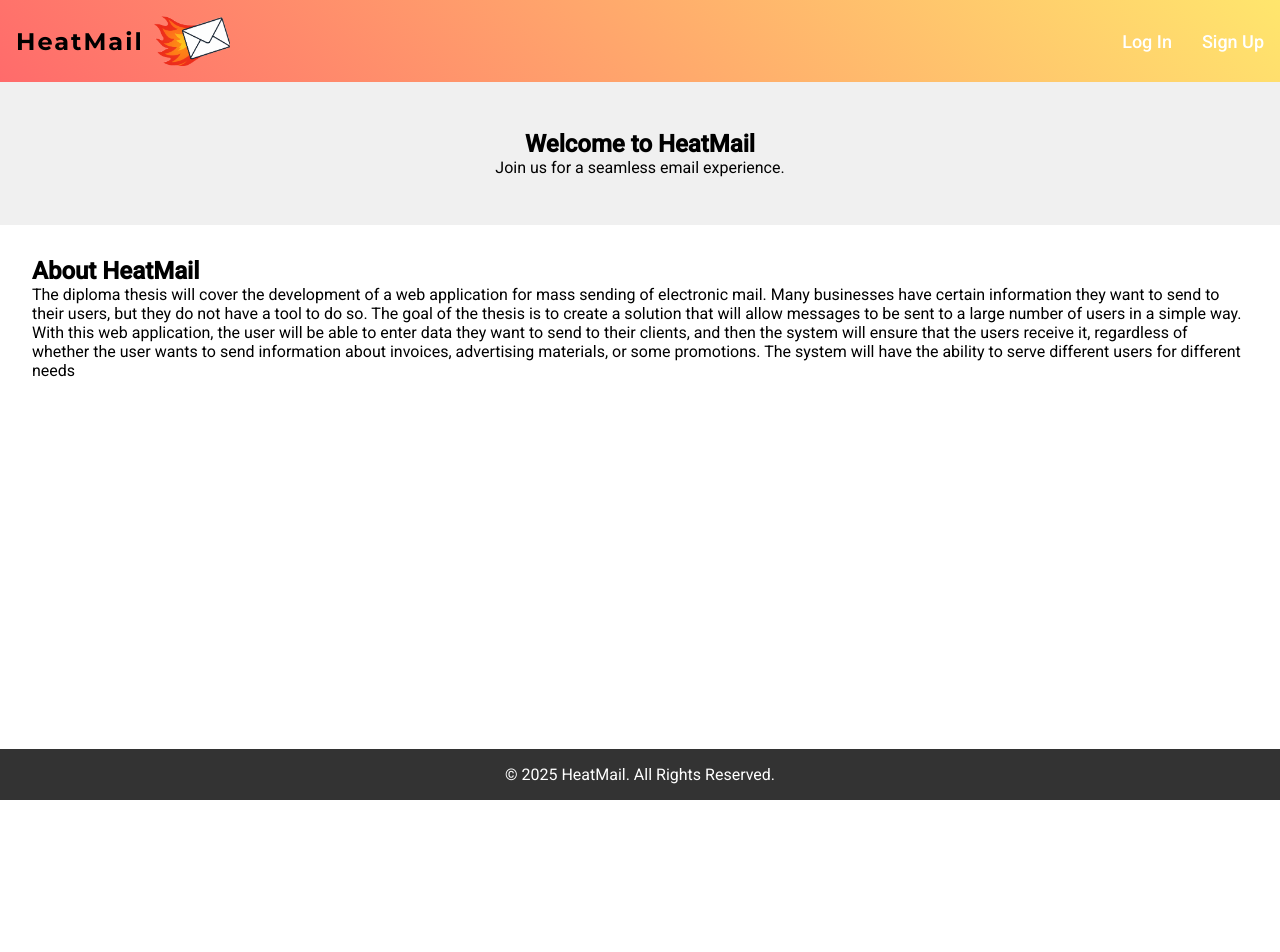
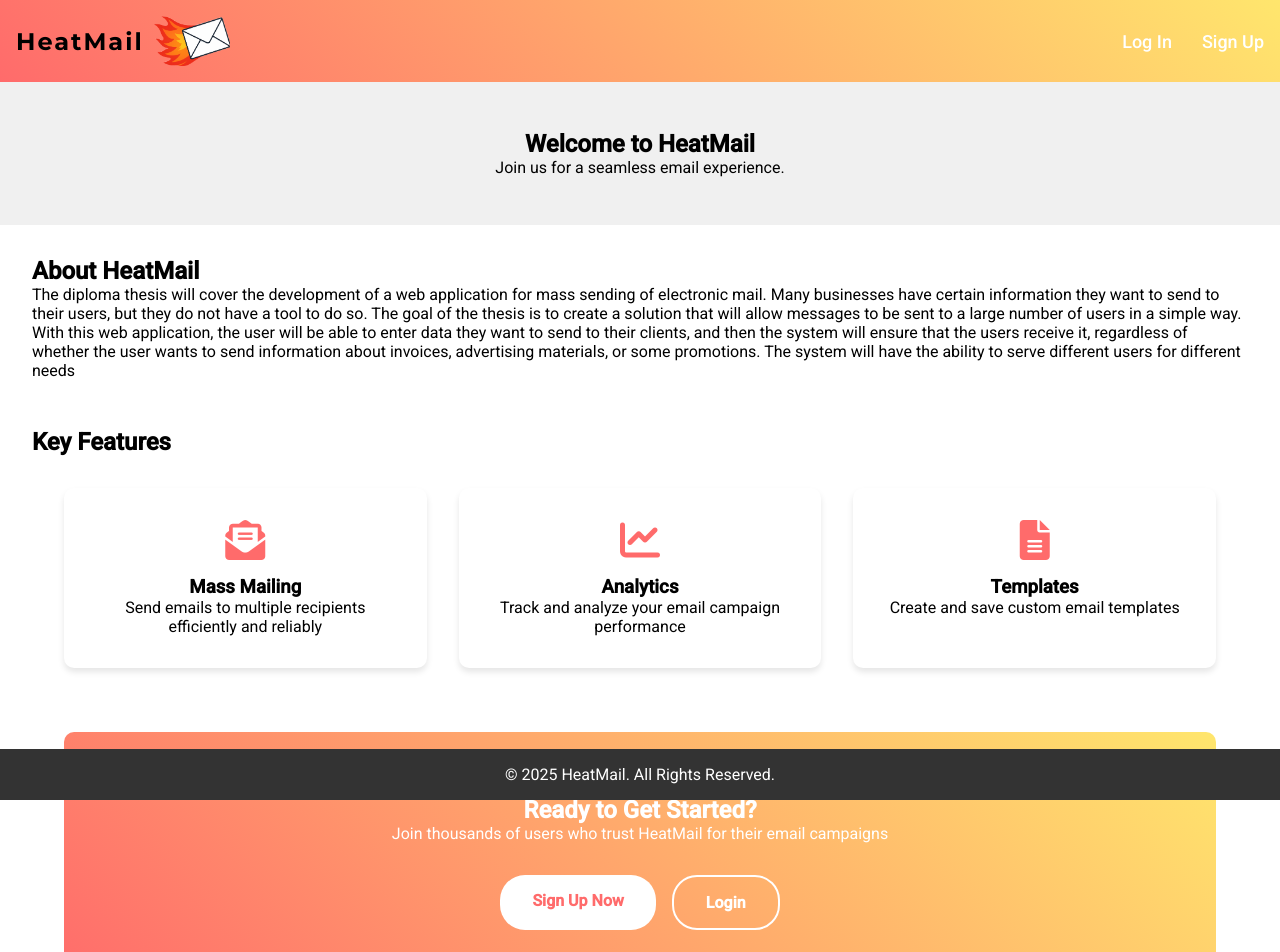
Before and after one commit to BojanDabevski/HeatMail_FE, an Angular app in the folder heat-mail-fe/: page /homepage in a window 1280 px wide. Shown: the top 952 px of the page. Before the commit the page ends 800 px from the top, so only its background shows below. Built offline with nearby package versions, Linux system fonts and the light colour scheme.

Commit message:
Implement homepage and dashboard improvements

```diff
--- a/heat-mail-fe/package.json
+++ b/heat-mail-fe/package.json
@@ -13,12 +13,12 @@
   "dependencies": {
     "@angular-devkit/build-angular": "^19.2.7",
     "@angular/animations": "^19.0.0",
-    "@angular/cdk": "^19.2.3",
+    "@angular/cdk": "^19.2.19",
     "@angular/common": "^19.0.0",
     "@angular/compiler": "^19.0.0",
     "@angular/core": "^19.0.0",
     "@angular/forms": "^19.0.0",
-    "@angular/material": "^19.2.3",
+    "@angular/material": "^19.2.19",
     "@angular/platform-browser": "^19.0.0",
     "@angular/platform-browser-dynamic": "^19.0.0",
     "@angular/platform-server": "^19.0.0",
--- a/heat-mail-fe/src/app/pages/attachments/attachments.component.html
+++ b/heat-mail-fe/src/app/pages/attachments/attachments.component.html
@@ -2,21 +2,21 @@
   <p>Welcome <b>{{fullName}}</b> to your Attachments</p>
 
   <table mat-table [dataSource]="dataSource" class="mat-elevation-z8">
-    <!-- Existing ID Column -->
+
     <ng-container matColumnDef="id">
       <th mat-header-cell *matHeaderCellDef> ID </th>
       <td mat-cell *matCellDef="let element"> {{element.id}} </td>
     </ng-container>
 
-    <!-- Existing Attachment Title Column -->
+
     <ng-container matColumnDef="mail_attachment_title">
       <th mat-header-cell *matHeaderCellDef> Attachment Title </th>
       <td mat-cell *matCellDef="let element"> {{element.mail_attachment_title}} </td>
     </ng-container>
 
-    <!-- New Actions Column -->
+
     <ng-container matColumnDef="actions">
-      <th mat-header-cell *matHeaderCellDef> Actions </th>
+      <th mat-header-cell *matHeaderCellDef>Delete Attachment</th>
       <td mat-cell *matCellDef="let element">
         <button mat-raised-button class="delete-mails-button" color="yellow" (click)="onDeleteClick(element)">Delete</button>
       </td>
--- a/heat-mail-fe/src/app/pages/dashboard/dashboard.component.css
+++ b/heat-mail-fe/src/app/pages/dashboard/dashboard.component.css
@@ -108,3 +108,31 @@
   .status-failed {
     color: red;
   }
+
+  .stats-cards {
+    display: grid;
+    grid-template-columns: repeat(auto-fit, minmax(200px, 1fr));
+    gap: 1rem;
+    margin: 1rem 0;
+  }
+
+  .stat-card {
+    padding: 1rem;
+    text-align: center;
+    background: linear-gradient(45deg, #FF6B6B, #FFE66D);
+    color: white;
+  }
+
+  .stat-card mat-card-title {
+    font-size: 1.1rem;
+    margin-bottom: 0.5rem;
+  }
+
+  .stat-card mat-card-content {
+    font-size: 2rem;
+    font-weight: bold;
+  }
+.mat-row:hover {
+  background-color: rgba(255, 107, 107, 0.1);
+  cursor: pointer;
+}
--- a/heat-mail-fe/src/app/pages/dashboard/dashboard.component.html
+++ b/heat-mail-fe/src/app/pages/dashboard/dashboard.component.html
@@ -1,6 +1,12 @@
-<div class="dashboard-container"  style="overflow: auto;">
+<div class="dashboard-container" style="overflow: auto;">
   <p>Welcome <b>{{fullName}}</b> to your Dashboard</p>
+
   <div class="date-picker">
+    <mat-form-field class="search-field">
+      <mat-label>Search</mat-label>
+      <input matInput (keyup)="applyFilter($event)" placeholder="Search mails..." #input>
+      <mat-icon matSuffix>search</mat-icon>
+    </mat-form-field>
     <mat-form-field appearance="fill">
       <mat-label>Select Month and Year</mat-label>
       <input matInput [matDatepicker]="picker" [(ngModel)]="selectedDate" />
@@ -11,6 +17,28 @@
     <button mat-raised-button class="fetch-date" color="yellow" (click)="fetchDashboardData()">Fetch Data</button>
     <button mat-raised-button class="fetch-date" color="yellow" (click)="exportToCSV()">Download CSV</button>
     <button mat-raised-button class="fetch-date" color="yellow" (click)="onDeleteClick()">Delete HeatMail</button>
+  </div>
+  <div class="stats-cards">
+    <mat-card class="stat-card">
+      <div mat-card-title>Total Mails</div>
+      <div class="mat-card-content">{{dataSource.data.length}}</div>
+    </mat-card>
+    <mat-card class="stat-card">
+      <div mat-card-title>Finished</div>
+      <div class="mat-card-content">{{getStatusCount('FINISHED')}}</div>
+    </mat-card>
+    <mat-card class="stat-card">
+      <div mat-card-title>In Process</div>
+      <div class="mat-card-content">{{getStatusCount('MAIL_IN_PROCESS')}}</div>
+    </mat-card>
+    <mat-card class="stat-card">
+      <div mat-card-title>Failed</div>
+      <div class="mat-card-content">{{getStatusCount('FAILED')}}</div>
+    </mat-card>
+      <mat-card class="stat-card">
+      <div mat-card-title>Imported</div>
+      <div class="mat-card-content">{{getStatusCount('IMPORTED')}}</div>
+    </mat-card>
   </div>
   <table mat-table [dataSource]="dataSource" class="mat-elevation-z8">
     <!-- Month Column -->
@@ -72,6 +100,17 @@
     <!-- Table Header and Rows -->
     <tr mat-header-row *matHeaderRowDef="displayedColumns"></tr>
     <tr mat-row *matRowDef="let row; columns: displayedColumns;"></tr>
+
+    <tr class="mat-row" *matNoDataRow>
+      <td class="mat-cell" colspan="8">
+        <div class="no-data-message" *ngIf="!isLoading; else loadingTemplate">
+          No data matching the filter "{{input.value}}"
+        </div>
+        <ng-template #loadingTemplate>
+          <mat-progress-spinner mode="indeterminate" diameter="50"></mat-progress-spinner>
+        </ng-template>
+      </td>
+    </tr>
   </table>
 
   <!-- Paginator -->
--- a/heat-mail-fe/src/app/pages/dashboard/dashboard.component.ts
+++ b/heat-mail-fe/src/app/pages/dashboard/dashboard.component.ts
@@ -17,6 +17,9 @@ import { MatDialog } from '@angular/material/dialog';
 import { Router } from '@angular/router';
 import { SuccessDialogComponent } from '../success-dialog/success-dialog.component';
 import { ConfirmDialogComponent } from '../confirm-delete-dialog/confirm-delete-dialog.component';
+import { MatCardModule, MatCard } from '@angular/material/card';
+import { MatIconModule } from '@angular/material/icon';
+import { MatProgressSpinnerModule, MatProgressSpinner } from '@angular/material/progress-spinner';
 
 @Component({
   selector: 'app-dashboard',
@@ -30,7 +33,9 @@ import { ConfirmDialogComponent } from '../confirm-delete-dialog/confirm-delete-
     CommonModule,
     MatPaginatorModule,
     FormsModule,
-  ],
+    MatCard,
+    MatProgressSpinner
+],
   templateUrl: './dashboard.component.html',
   styleUrl: './dashboard.component.css'
 })
@@ -46,7 +51,7 @@ export class DashboardComponent implements OnInit, AfterViewInit {
     'mail_attachment_title'
   ];
   dataSource = new MatTableDataSource<any>([]);
-
+  isLoading = false;
   selectedMonth: string = '';
   selectedYear: string = '';
   selectedDate: Date | null = null;
@@ -247,5 +252,13 @@ export class DashboardComponent implements OnInit, AfterViewInit {
           }
         });
       }
+      getStatusCount(status: string): number {
+        return this.dataSource.data.filter(item => item.mail_status === status).length;
+      }
+
+      applyFilter(event: Event) {
+        const filterValue = (event.target as HTMLInputElement).value;
+        this.dataSource.filter = filterValue.trim().toLowerCase();
+      }
 
 }
--- a/heat-mail-fe/src/app/pages/homepage/homepage.component.css
+++ b/heat-mail-fe/src/app/pages/homepage/homepage.component.css
@@ -137,3 +137,72 @@ footer {
     color: white;
     text-align: center;
   }
+
+  .features-grid {
+    display: grid;
+    grid-template-columns: repeat(auto-fit, minmax(250px, 1fr));
+    gap: 2rem;
+    padding: 2rem;
+  }
+  #features {
+    margin-top: 3rem;  /* Adds space above the features section */
+  }
+
+
+  .feature-card {
+      background: white;
+      padding: 2rem;
+      border-radius: 10px;
+      box-shadow: 0 4px 6px rgba(0, 0, 0, 0.1);
+      text-align: center;
+      transition: transform 0.3s ease;
+  }
+
+  .feature-card:hover {
+      transform: translateY(-5px);
+  }
+
+  .feature-card i {
+      font-size: 2.5rem;
+      color: #FF6B6B;
+      margin-bottom: 1rem;
+  }
+
+  .cta-content {
+      text-align: center;
+      padding: 4rem 2rem;
+      background: linear-gradient(45deg, #FF6B6B, #FFE66D);
+      color: white;
+      border-radius: 10px;
+      margin: 2rem;
+  }
+
+  .cta-buttons {
+      display: flex;
+      gap: 1rem;
+      justify-content: center;
+      margin-top: 2rem;
+  }
+
+  .btn-primary, .btn-secondary {
+      padding: 1rem 2rem;
+      border-radius: 25px;
+      text-decoration: none;
+      font-weight: bold;
+      transition: transform 0.3s ease;
+  }
+
+  .btn-primary {
+      background: white;
+      color: #FF6B6B;
+  }
+
+  .btn-secondary {
+      background: transparent;
+      color: white;
+      border: 2px solid white;
+  }
+
+  .btn-primary:hover, .btn-secondary:hover {
+      transform: scale(1.05);
+  }
--- a/heat-mail-fe/src/app/pages/homepage/homepage.component.html
+++ b/heat-mail-fe/src/app/pages/homepage/homepage.component.html
@@ -21,6 +21,38 @@
             <h2>About HeatMail</h2>
             <p>The diploma thesis will cover the development of a web application for mass sending of electronic mail. Many businesses have certain information they want to send to their users, but they do not have a tool to do so. The goal of the thesis is to create a solution that will allow messages to be sent to a large number of users in a simple way. With this web application, the user will be able to enter data they want to send to their clients, and then the system will ensure that the users receive it, regardless of whether the user wants to send information about invoices, advertising materials, or some promotions. The system will have the ability to serve different users for different needs</p>
         </section>
+
+        <section id="features">
+            <h2>Key Features</h2>
+            <div class="features-grid">
+                <div class="feature-card">
+                    <i class="fas fa-envelope-open-text"></i>
+                    <h3>Mass Mailing</h3>
+                    <p>Send emails to multiple recipients efficiently and reliably</p>
+                </div>
+                <div class="feature-card">
+                    <i class="fas fa-chart-line"></i>
+                    <h3>Analytics</h3>
+                    <p>Track and analyze your email campaign performance</p>
+                </div>
+                <div class="feature-card">
+                    <i class="fas fa-file-alt"></i>
+                    <h3>Templates</h3>
+                    <p>Create and save custom email templates</p>
+                </div>
+            </div>
+        </section>
+
+        <section id="cta">
+            <div class="cta-content">
+                <h2>Ready to Get Started?</h2>
+                <p>Join thousands of users who trust HeatMail for their email campaigns</p>
+                <div class="cta-buttons">
+                    <a href="/register" class="btn-primary">Sign Up Now</a>
+                    <a href="/login" class="btn-secondary">Login</a>
+                </div>
+            </div>
+        </section>
     </main>
     <footer>
         <p>&copy; 2025 HeatMail. All Rights Reserved.</p>
--- a/heat-mail-fe/src/index.html
+++ b/heat-mail-fe/src/index.html
@@ -8,6 +8,7 @@
   <link rel="icon" type="image/x-icon" href="assets/logo.png">
   <link href="https://fonts.googleapis.com/css2?family=Roboto:wght@300;400;500&display=swap" rel="stylesheet">
   <link href="https://fonts.googleapis.com/icon?family=Material+Icons" rel="stylesheet">
+  <link rel="stylesheet" href="https://cdnjs.cloudflare.com/ajax/libs/font-awesome/6.0.0/css/all.min.css">
 </head>
 <body class="mat-typography">
   <app-root></app-root>
```
Also changed, not shown: heat-mail-fe/src/assets/logo-superhero.png (added), 1 other file (tests, documents, lock files or other folders).
